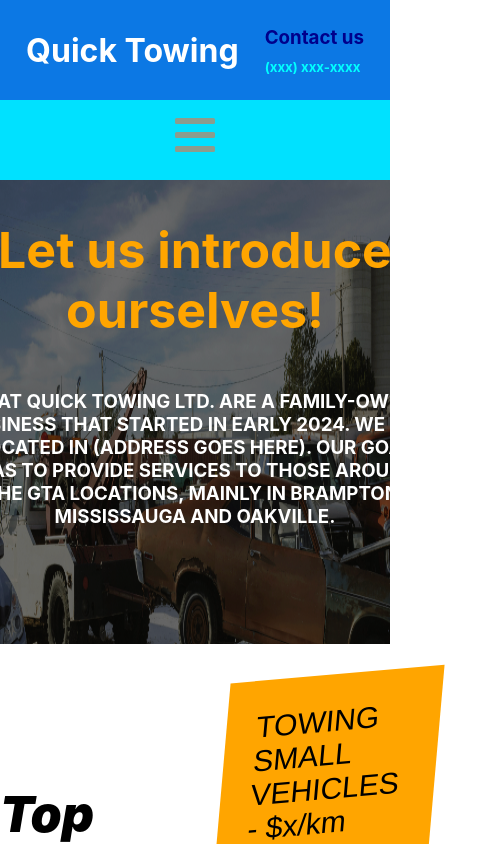
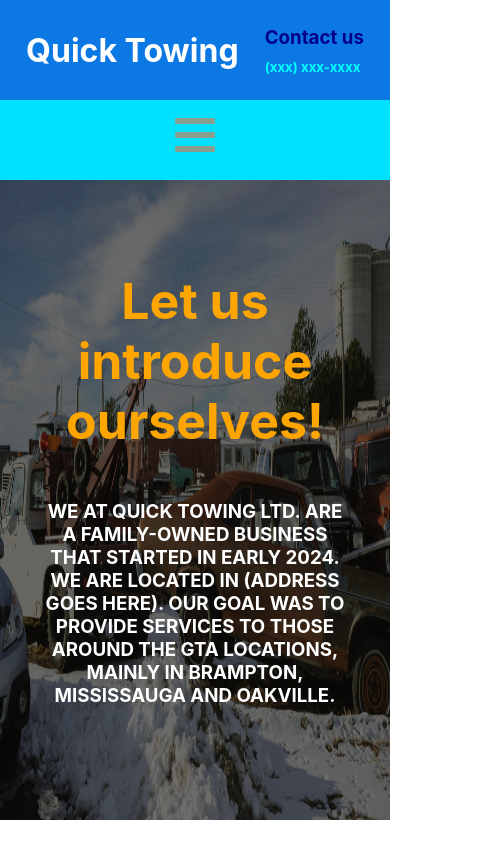
Before and after one commit to Developer994/towTruckSite, a React (Create React App) app: page /AboutUs in a window 390 px wide. Shown: the top 844 px of the page, 495 px wide, since content can reach past the window. Built offline with nearby package versions, Linux system fonts and the light colour scheme; a web font is replaced by a local one.

Commit message:
Complete media queries for Home, about us, services and rates.

```diff
--- a/src/pages/aboutUs/AboutUs.css
+++ b/src/pages/aboutUs/AboutUs.css
@@ -85,6 +85,7 @@
   flex-direction: column;
   justify-content: center;
   align-items: center;
+  height: 600px;
   width: 100%;
   background-color: rgb(46, 45, 45);
   color: white;
@@ -93,8 +94,8 @@
 .otherServicesTitle {
   text-transform: uppercase;
   transform: skew(-15deg, 0);
+  color: rgb(255, 180, 40);
   font-size: 50px;
-  color: rgb(255, 180, 40);
   font-family: 'Roboto', sans-serif;
   font-weight: 900;
   font-style: italic;
@@ -119,7 +120,7 @@
   height: 150px;
 }
 
-.moreServicesButton {
+.moreServicesBtn {
   position: relative;
   top: 100px;
   text-align: center;
@@ -136,3 +137,82 @@
   font-style: normal;
   font-size: 40px;
 }
+
+@media only screen and (max-width: 850px) {
+  .topServicesTitle {
+    width: 40%;
+    font-size: 45px;
+  }
+
+  .topServicesContainer {
+    height: 280px;
+    padding: 45px 0;
+  }
+
+  .topServicesList {
+    font-size: 30px;
+    width: 40%;
+  }
+
+  .topServicesList p {
+    background-color: orange;
+    padding: 18px;
+    transform: skew(-5deg, -5deg);
+  }
+
+  .otherServicesPara {
+    width: 80%;
+  }
+}
+
+@media only screen and (max-width: 700px) {
+  .otherServicesImage {
+    width: 100px;
+    height: 100px;
+  }
+}
+
+@media only screen and (max-width: 600px) {
+  .abtUsSubContainer {
+    width: 100%;
+  }
+
+  .topServicesContainer {
+    height: 220px;
+    padding-bottom: 0;
+  }
+
+  .topServicesList {
+    font-size: 25px;
+  }
+
+  .topServicesList p {
+    background-color: orange;
+    padding: 10px;
+    transform: skew(-5deg, -5deg);
+  }
+}
+
+@media only screen and (max-width: 400px) {
+  .abtUsContainer {
+    height: 1700px;
+  }
+  .topServicesContainer {
+    height: 380px;
+  }
+  .topServicesTitle {
+    font-size: 30px;
+  }
+
+  .otherServicesContainer {
+    height: 670px;
+  }
+
+  .otherServicesTitle {
+    font-size: 40px;
+  }
+
+  .moreServicesBtn {
+    width: 280px;
+  }
+}
--- a/src/pages/aboutUs/AboutUs.js
+++ b/src/pages/aboutUs/AboutUs.js
@@ -56,7 +56,7 @@ export default function AboutUs() {
             There are several more services that we provide at Quick Towing!
           </p>
 
-          <Link to='/OurServices' className='moreServicesButton'>
+          <Link to='/OurServices' className='moreServicesBtn'>
             More Services
           </Link>
         </div>
--- a/src/pages/ourServices/OurServices.css
+++ b/src/pages/ourServices/OurServices.css
@@ -26,7 +26,30 @@
   box-shadow: 8px 8px 30px black;
 }
 
+.ourServicesContainer p {
+  text-align: center;
+  width: 80%;
+}
+
 .ulOurServices {
   font-family: Arial, Helvetica, sans-serif;
   font-size: 20px;
 }
+
+@media only screen and (max-width: 600px) {
+  .ourServicesContainer {
+    height: 600px;
+  }
+}
+
+@media only screen and (max-width: 450px) {
+  .ourServicesContainer {
+    padding: 100px 0;
+  }
+}
+
+@media only screen and (max-width: 350px) {
+  .ourServicesContainer {
+    height: 800px;
+  }
+}
--- a/src/pages/ourServices/OurServices.js
+++ b/src/pages/ourServices/OurServices.js
@@ -34,7 +34,6 @@ export default function OurServices() {
           </li>
         </ul>
       </div>
-      {/* <Footer /> */}
     </div>
   );
 }
--- a/src/pages/rates/Rates.css
+++ b/src/pages/rates/Rates.css
@@ -38,7 +38,6 @@
   display: flex;
   flex-direction: column;
   align-items: center;
-  /* background-color: white; */
 }
 
 .ratesContainer {
@@ -84,4 +83,24 @@
   .ourRatesIntroContainer h2 {
     width: 300px;
   }
+  .ratesSubContainer {
+    width: 300px;
+    font-size: 10px;
+  }
 }
+
+@media only screen and (max-width: 450px) {
+  .ourRatesIntroContainer h2 {
+    margin-left: 10%;
+  }
+  .ratesSubContainer {
+    width: 250px;
+  }
+}
+
+@media only screen and (max-width: 350px) {
+  .ourRatesIntroContainer h2 {
+    width: 80%;
+    margin-left: 5%;
+  }
+}
```
